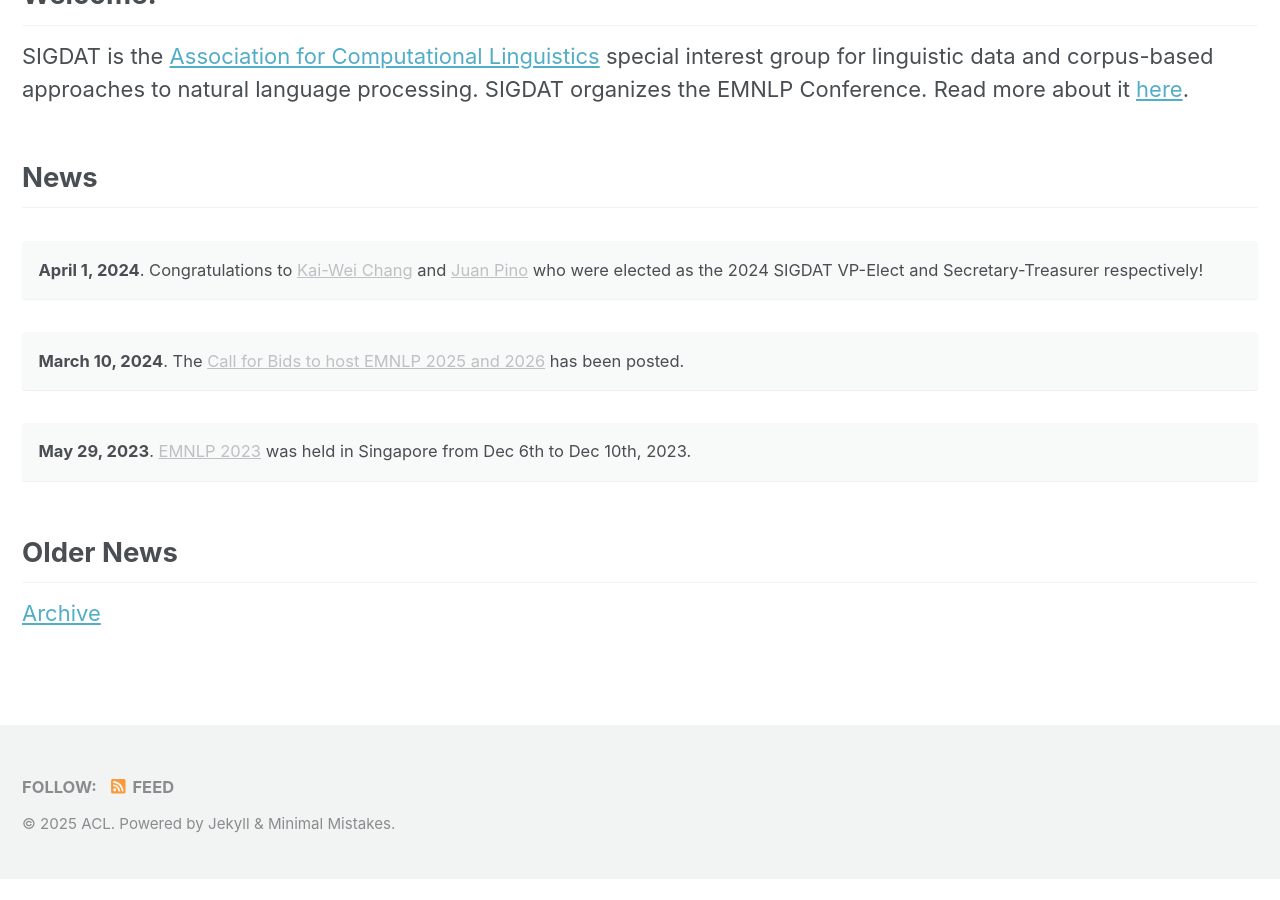
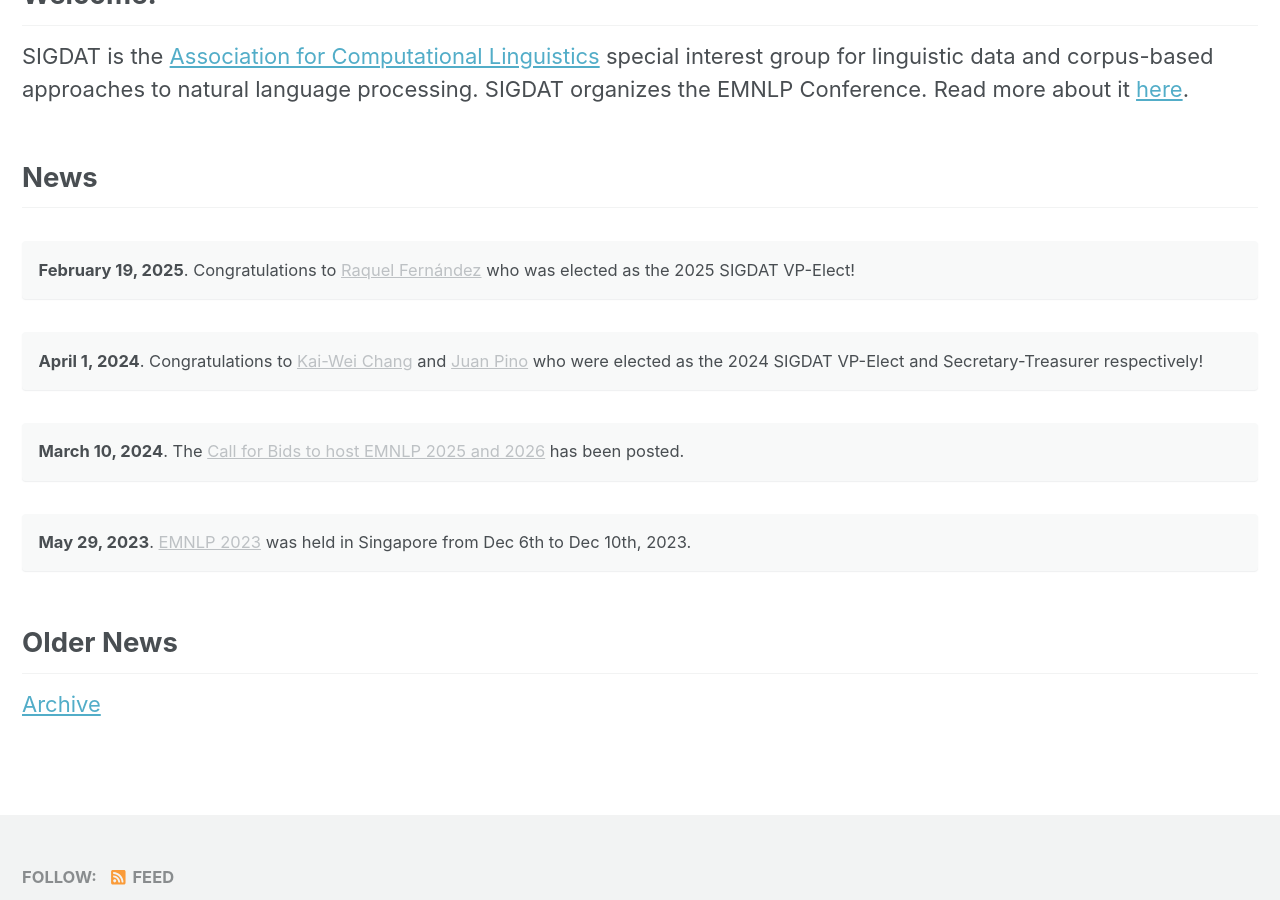
Before and after one commit to sigdat-org/sigdat, a Jekyll site: the page built from _pages/home.md, in a window 1280 px wide and 900 px high, scrolled down 596 px. Built offline with Jekyll 4.4.1, drawn with Linux system fonts in a browser that asks for light colours; nearby versions of some CDN libraries; before the commit the page ends 1475 px from its top, so only the background shows below that.

Commit message:
news update

```diff
--- a/_pages/home.md
+++ b/_pages/home.md
@@ -14,6 +14,9 @@ SIGDAT is the [Association for Computational Linguistics](https://aclweb.org) sp
 
 ## News
 
+**February 19, 2025**. Congratulations to [Raquel Fernández](https://staff.fnwi.uva.nl/r.fernandezrovira/) who was elected as the 2025 SIGDAT VP-Elect!
+{: .notice}
+
 **April 1, 2024**. Congratulations to [Kai-Wei Chang](https://web.cs.ucla.edu/~kwchang/) and [Juan Pino](https://ai.meta.com/people/776668760684735/juan-pino/) who were elected as the 2024 SIGDAT VP-Elect and Secretary-Treasurer respectively!
 {: .notice}
 
```
